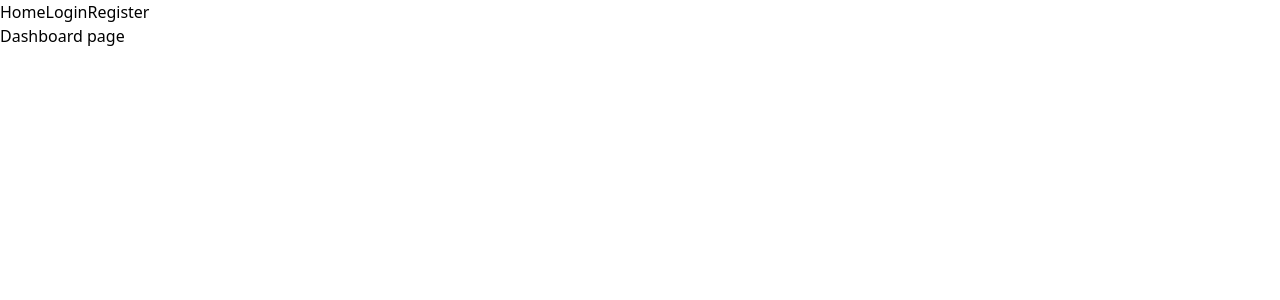
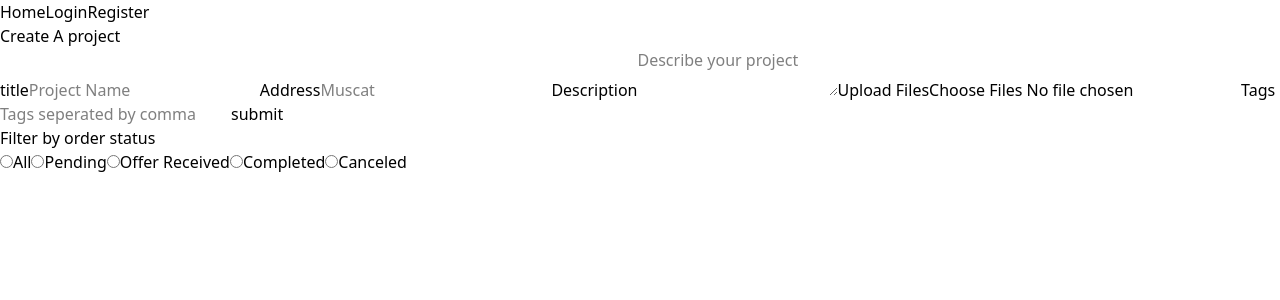
Before and after one commit to ahs-mq/frontEndMarket, a React (Vite) app: page /dashboard in a window 1280 px wide. Shown: the top 300 px of the page. Built offline with nearby package versions, Linux system fonts and the light colour scheme; no server answers.

Commit message:
added dyamaic page and acess to project by status

```diff
--- a/src/components/AppRoutes.jsx
+++ b/src/components/AppRoutes.jsx
@@ -3,16 +3,17 @@ import Home from '../pages/Home.jsx'
 import Dashboard from '../pages/Dashboard.jsx'
 import Login from '../pages/Login.jsx'
 import Signup from '../pages/Signup.jsx'
-import NewProject from '../pages/New-project.jsx'
+import Project from '../pages/Project.jsx'
 
 export default function AppRoutes() {
+
     return (
         <Routes>
             <Route path="/" element={<Home />} />
-            <Route path="/dashboard" element={<Dashboard />} />
+            <Route path="/project/:id" element={<Project />} />
             <Route path="/login" element={<Login />} />
             <Route path="/signup" element={<Signup />} />
-            <Route path="/new-project" element={<NewProject />} />
+            <Route path="/dashboard" element={<Dashboard />} />
         </Routes>
     )
 }
--- a/src/pages/Dashboard.jsx
+++ b/src/pages/Dashboard.jsx
@@ -1,7 +1,101 @@
+import axios from "axios"
+import { useEffect, useState } from "react"
 export default function Dashboard() {
+    const [filter, setFilter] = useState("all")
+    const [projects, setProjects] = useState([])
+
+    useEffect(() => {
+        if (filter) {
+            axios.get(`api/projects/${filter}`)
+                .then(res => {
+                    setProjects(res.data.projects)
+                })
+                .catch(err => console.log(err))
+        }
+    }, [filter])
+
+    function handleChange(e) {
+        setFilter(e.target.value)
+    }
+
+    function sendProject(e) {
+        e.preventDefault()
+        const formData = new FormData(e.target)
+    }
     return (
         <div>
-            <h1>Dashboard page</h1>
+            <div>
+                <h2>Create A project</h2>
+                <form method="post" encType="multipart/form-data" onSubmit={sendProject}>
+                    <label htmlFor="title">title</label>
+                    <input type="text" name="title" placeholder="Project Name" required />
+                    <label htmlFor="address">Address</label>
+                    <input type="text" name="text" placeholder="Muscat" required />
+                    <label htmlFor="description">Description</label>
+                    <textarea name="description" placeholder="Describe your project" required />
+                    <label htmlFor="file">Upload Files</label>
+                    <input type="file" multiple accept="image/*" name="file" />
+                    <label htmlFor="tags">Tags</label>
+                    <input type="text" name="tags" placeholder="Tags seperated by comma" />
+                    <input type="submit" value="submit"></input>
+                </form>
+            </div>
+            <div>
+                <h2>Filter by order status</h2>
+                <form>
+                    <label>
+                        <input
+                            type="radio"
+                            name="status"
+                            value="all"
+                            onChange={handleChange}
+                        />
+                        All
+                    </label>
+                    <label>
+                        <input
+                            type="radio"
+                            name="status"
+                            value="pending"
+                            onChange={handleChange}
+                        />
+                        Pending
+                    </label>
+                    <label>
+                        <input
+                            type="radio"
+                            name="status"
+                            value="offer_received"
+                            onChange={handleChange}
+                        />
+                        Offer Received
+                    </label>
+                    <label>
+                        <input
+                            type="radio"
+                            name="status"
+                            value="complete"
+                            onChange={handleChange}
+                        />
+                        Completed
+                    </label>
+                    <label>
+                        <input
+                            type="radio"
+                            name="status"
+                            value="canceled"
+                            onChange={handleChange}
+                        />
+                        Canceled
+                    </label>
+                </form>
+            </div>
+            <div>
+                {projects && <>
+                    <h2>{projects.title}</h2>
+                    <p>{projects.description}</p>
+                </>}
+            </div>
         </div>
     )
 }
--- a/src/pages/Home.jsx
+++ b/src/pages/Home.jsx
@@ -1,10 +1,27 @@
+import axios from "axios"
+import { useEffect, useState } from "react"
+export default function Home() {
+    const [projects, setProjects] = useState([])
+    useEffect(() => {
+        axios.get("/api/projects")
+            .then(res => setProjects(res.data.projects))
+            .catch(err => console.log(err))
+    }, [])
 
-export default function Home() {
     return (
         <div>
             <h1>Home page</h1>
             <h2>All projects</h2>
-
+            <div>
+                {projects.map(project => (
+                    <div key={project.id} style={{ border: "1px solid black", margin: "10px", padding: "10px" }}>
+                        <h3>{project.title}</h3>
+                        <h2>By: {project.user.name}</h2>
+                        <p>{project.address}</p>
+                        <p>{project.description}</p>
+                    </div>
+                ))}
+            </div>
         </div>
     )
 }
--- a/src/pages/Login.jsx
+++ b/src/pages/Login.jsx
@@ -29,7 +29,7 @@ export default function Login() {
 
         } catch (err) {
             console.log(err)
-            setErr(err.response?.data?.message || "Signup failed");
+            setErr(err.response?.data?.message || "Login failed");
         }
     }
     return (
--- a/src/pages/New-project.jsx
+++ /dev/null
@@ -1,7 +0,0 @@
-export default function NewProject() {
-    return (
-        <div>
-            <h1>New Project page</h1>
-        </div>
-    )
-}
--- /dev/null
+++ b/src/pages/Project.jsx
@@ -0,0 +1,25 @@
+import axios from "axios"
+import { useParams } from "react-router"
+import { useState, useEffect } from "react"
+
+export default function Project() {
+    const { id } = useParams()
+    const [project, setProject] = useState(null)
+
+    useEffect(() => {
+        axios.get(`/api/projects/${id}`)
+            .then(res => {
+                setProject(res.data.project)
+            })
+            .catch(err => console.log(err))
+    }, [id])
+    return (
+        <div>
+            <h1>Project page</h1>
+            {project && <>
+                <h2>{project.title}</h2>
+                <p>{project.description}</p>
+            </>}
+        </div>
+    )
+}
```
